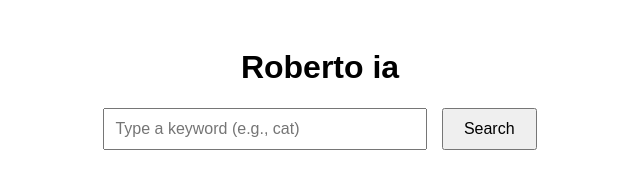
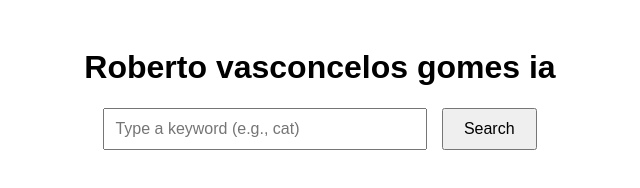
Before and after one commit to Robertovgomes22/meu-teste, a plain HTML site: page index.html in a window 1280 px wide. Shown: the whole page, without its empty margins (320-960 px from the left). Drawn offline with Linux system fonts and the light colour scheme.

Commit message:
Update index.html

```diff
--- a/index.html
+++ b/index.html
@@ -41,7 +41,7 @@
   </style>
 </head>
 <body>
-  <h1>Roberto ia</h1>
+  <h1>Roberto vasconcelos gomes ia</h1>
   <input type="text" id="searchQuery" placeholder="Type a keyword (e.g., cat)">
   <button onclick="searchImages()">Search</button>
   <div class="image-gallery" id="imageGallery"></div>
```
